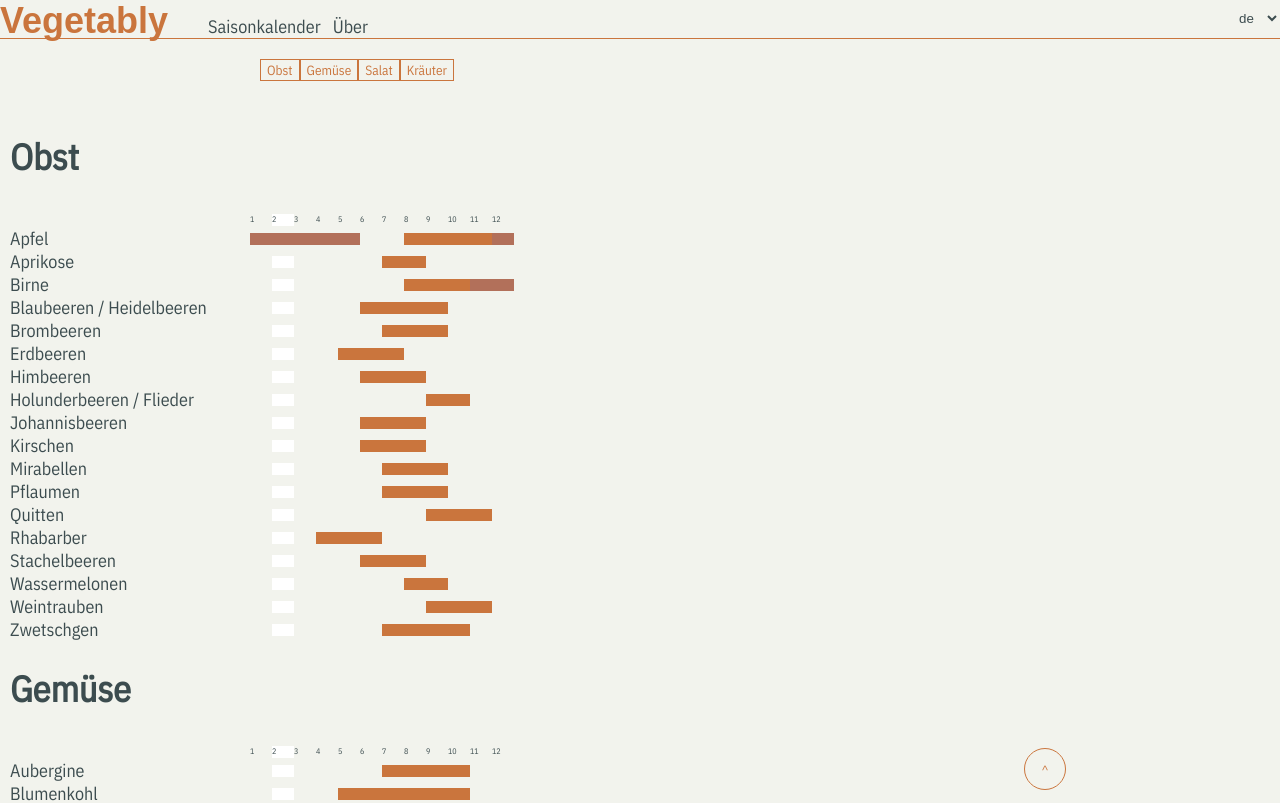
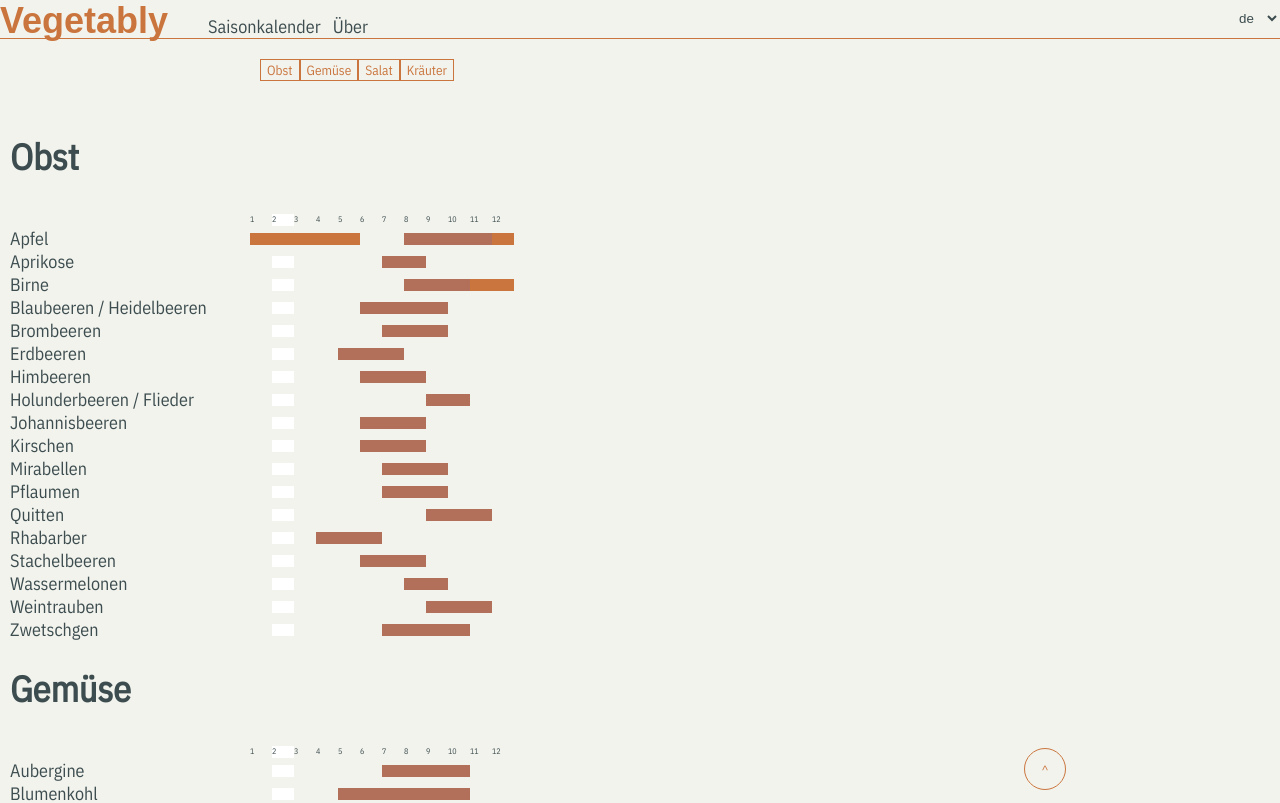
Before and after one commit to pce/vegetably, a React (Create React App) app: page /de/seasonal-calendar in a window 1280 px wide. Shown: the top 803 px of the page. Built offline with nearby package versions, Linux system fonts and the light colour scheme; a web font is replaced by a local one.

Commit message:
bemify boxtable

```diff
--- a/src/components/box_table.js
+++ b/src/components/box_table.js
@@ -14,7 +14,7 @@ const BoxTable = ({data, selected, size=12}) => {
     if (selected === index) {
       classNames = "boxtable__cell__current "
     }
-    classNames += "boxtable__cell month "
+    classNames += "boxtable__cell boxtable__cell__value "
     return cells.push(<div className={classNames}>{index+1}</div>)
   })
   table.push (<div className="boxtable__row">{cells}</div>)
@@ -25,22 +25,22 @@ const BoxTable = ({data, selected, size=12}) => {
     let values = data[val][0]
     let invalues = data[val][1]
     Array(xCells).fill(1).map((_, index)=> {
-      let classNames  = "cell "
+      let classNames  = "boxtable__cell "
       if (values.includes(index+1)) {
-        classNames += "outmonth "
+        classNames += "boxtable__cell__first "
       } else if (invalues.includes(index+1)) {
-        classNames += "inmonth "
+        classNames += "boxtable__cell__second "
       } else {
         if (selected === index) {
-          classNames += "curmonth "
+          classNames += "boxtable__cell__current "
         }
-        classNames += "month "
+        classNames += "boxtable__cell__value "
       }
       return cells.push(<div className={classNames}>{" "}</div>)
     })
-    return table.push (<div className="row">{cells}</div>)
+    return table.push (<div className="boxtable__row">{cells}</div>)
   })
-  return <div className="table">{table}</div>
+  return <div className="boxtable__table">{table}</div>
 }
 
 export { BoxTable }
--- a/src/index.css
+++ b/src/index.css
@@ -142,42 +142,6 @@ select {
   padding:none;
 }
 
-.table {display:block; }
-.row {
-  display:block;
-  background-color:none;
-}
-.row:hover {   background-color:#fff; }
-
-.cell {display:inline-block;}
-
-.label { width: 240px; }
-
-.inmonth {
-  background-color:#B2705A;
-  border: #B2705A 1px solid;
-  width: 22px;
-  height: 12px;
-}
-
-.outmonth {
-  background-color:#CA753D;
-  border: #CA753D 1px solid;
-  width: 22px;
-  height: 12px;
-}
-
-.month {
-  background-color:none;
-  border: transparent 1px #3C4C4F;
-  width: 22px;
-  height: 12px;
-  font-size: 8px;
-}
-
-.curmonth {
-  background-color:white;
-}
 
 /* @component box_float_table */
 .boxtable__cell__current {
@@ -203,8 +167,21 @@ select {
 }
 .boxtable__row:hover {   background-color:#fff; }
 
+.boxtable__cell__first {
+  background-color:#B2705A;
+  border: #B2705A 1px solid;
+  width: 22px;
+  height: 12px;
+}
+
+.boxtable__cell__second {
+  background-color:#CA753D;
+  border: #CA753D 1px solid;
+  width: 22px;
+  height: 12px;
+}
+
 /* ... */
-
 
 img.home {
   max-height: 40%;
@@ -266,11 +243,10 @@ button.btn__float {
   }
 
   .nav nav ul li {
-
     padding-right: 12px;
     padding: 12px;
     border: 1px solid #CA753D;
-}
+  }
 
   nav#main {
     display: none;
@@ -287,13 +263,4 @@ button.btn__float {
     background-color: #fff;
   }
 
-
-
-
-	/* todo "generic" .monthcell or .datacell
-  .month, .inmonth , .outmonth  {
-		  width: 12px;
-		  font-size: 7px;
-  }
-	*/
 }
```
